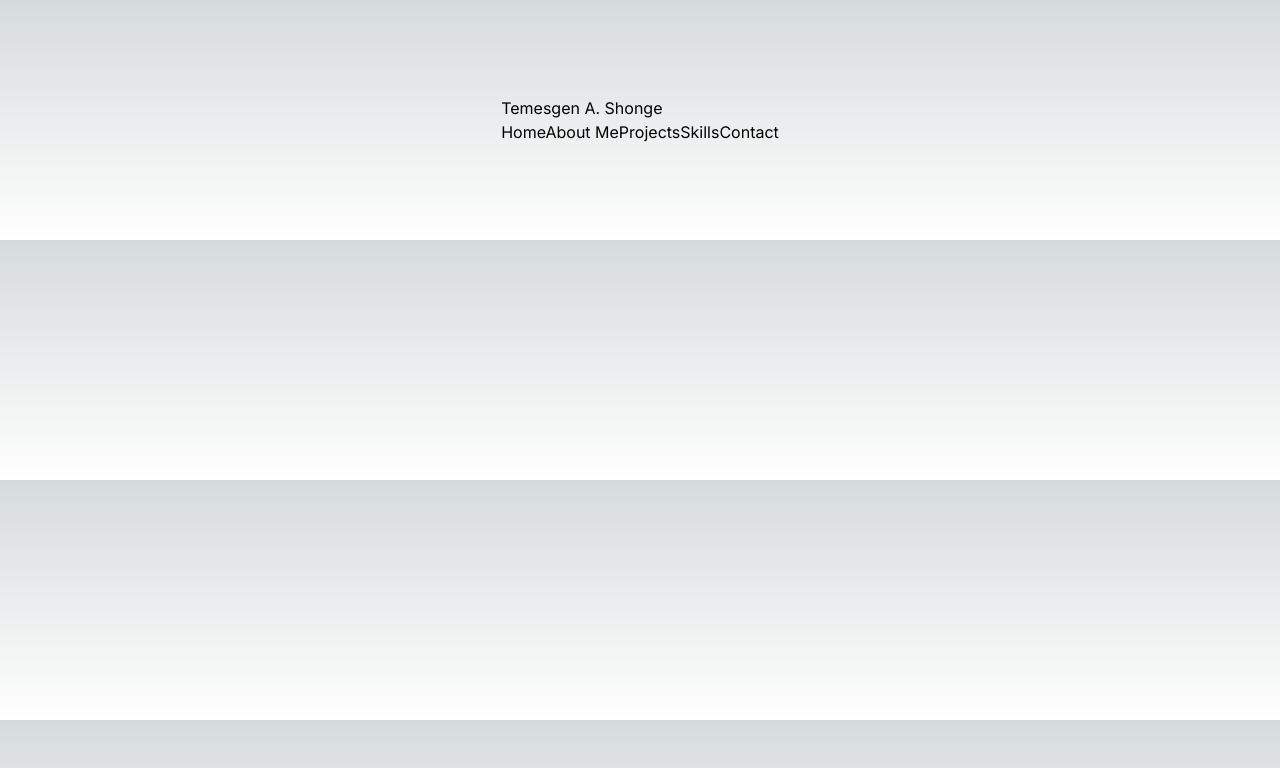
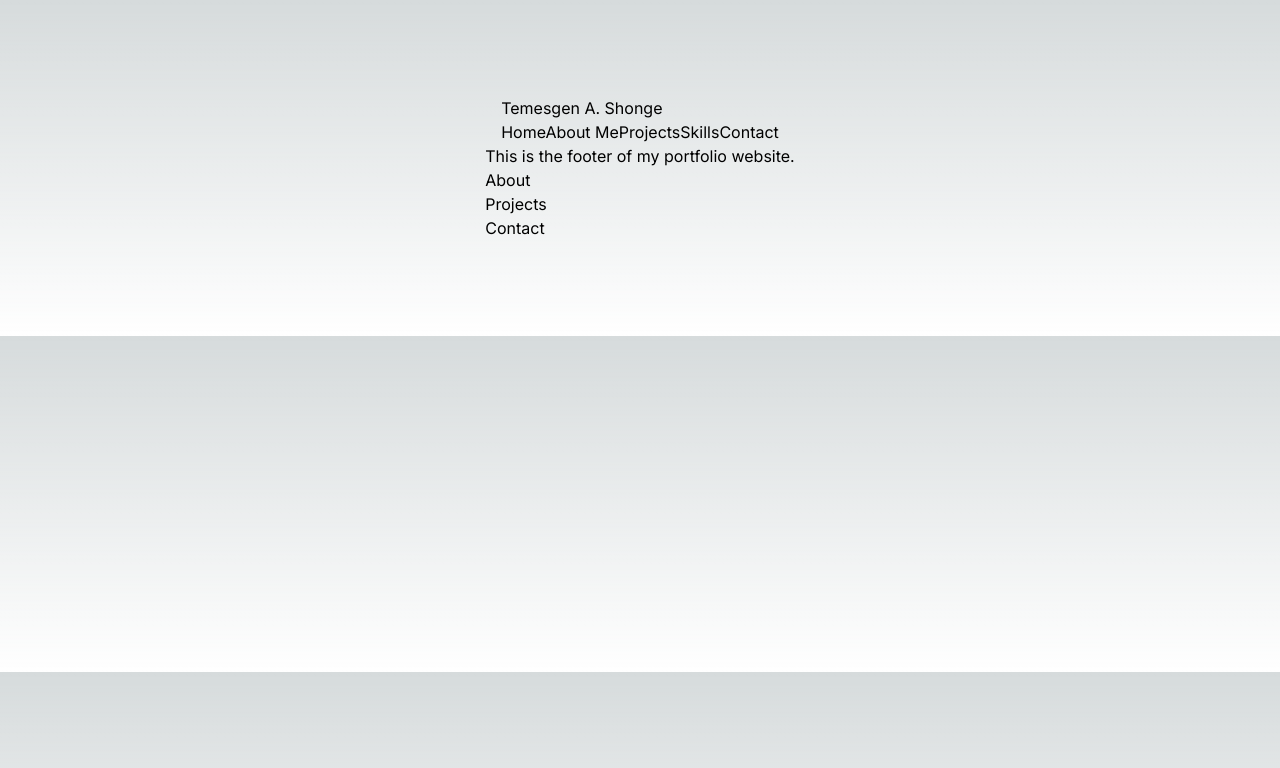
Before and after one commit to TemesgenA/my-portfolio-nextjs, a Next.js app: page / in a window 1280 px wide. Shown: the top 768 px of the page. Built offline with nearby package versions, Linux system fonts and the light colour scheme.

Commit message:
Add client-side rendering to page components

```diff
--- a/src/app/page.tsx
+++ b/src/app/page.tsx
@@ -1,9 +1,13 @@
+'use client'
+
+import Footer from './components/Footer'
 import Header from './components/Header'
 
 export default function Home() {
   return (
     <main className="flex flex-col items-center justify-between p-24">
       <Header />
+      <Footer />
     </main>
   )
 }
--- a/src/app/pages/About.tsx
+++ b/src/app/pages/About.tsx
@@ -1,5 +1,6 @@
+'use client'
+
 import styled from 'styled-components';
-import Link from 'next/link';
 
 const AboutContainer = styled.div`
   // Add your styles here
--- a/src/app/pages/Contact.tsx
+++ b/src/app/pages/Contact.tsx
@@ -1,3 +1,5 @@
+'use client'
+
 import styled from 'styled-components';
 import React from 'react';
 
--- a/src/app/pages/Projects.tsx
+++ b/src/app/pages/Projects.tsx
@@ -1,5 +1,6 @@
+'use client'
+
 import styled from 'styled-components';
-import Link from 'next/link';
 
 const ProjectsContainer = styled.div`
   // Add your styles here
--- a/src/app/pages/Skills.tsx
+++ b/src/app/pages/Skills.tsx
@@ -1,3 +1,5 @@
+'use client'
+
 import styled from 'styled-components';
 import Link from 'next/link';
 
```
